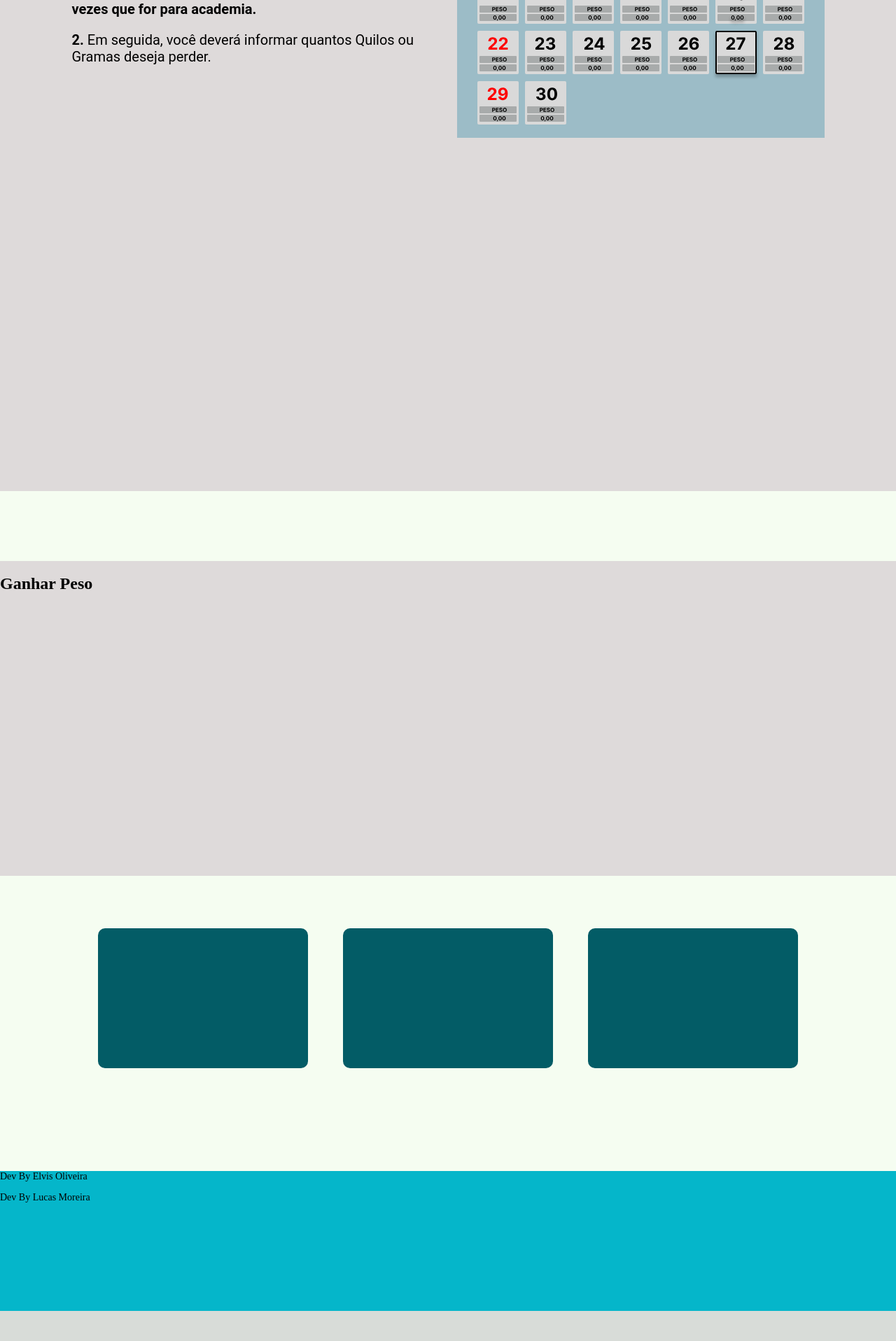
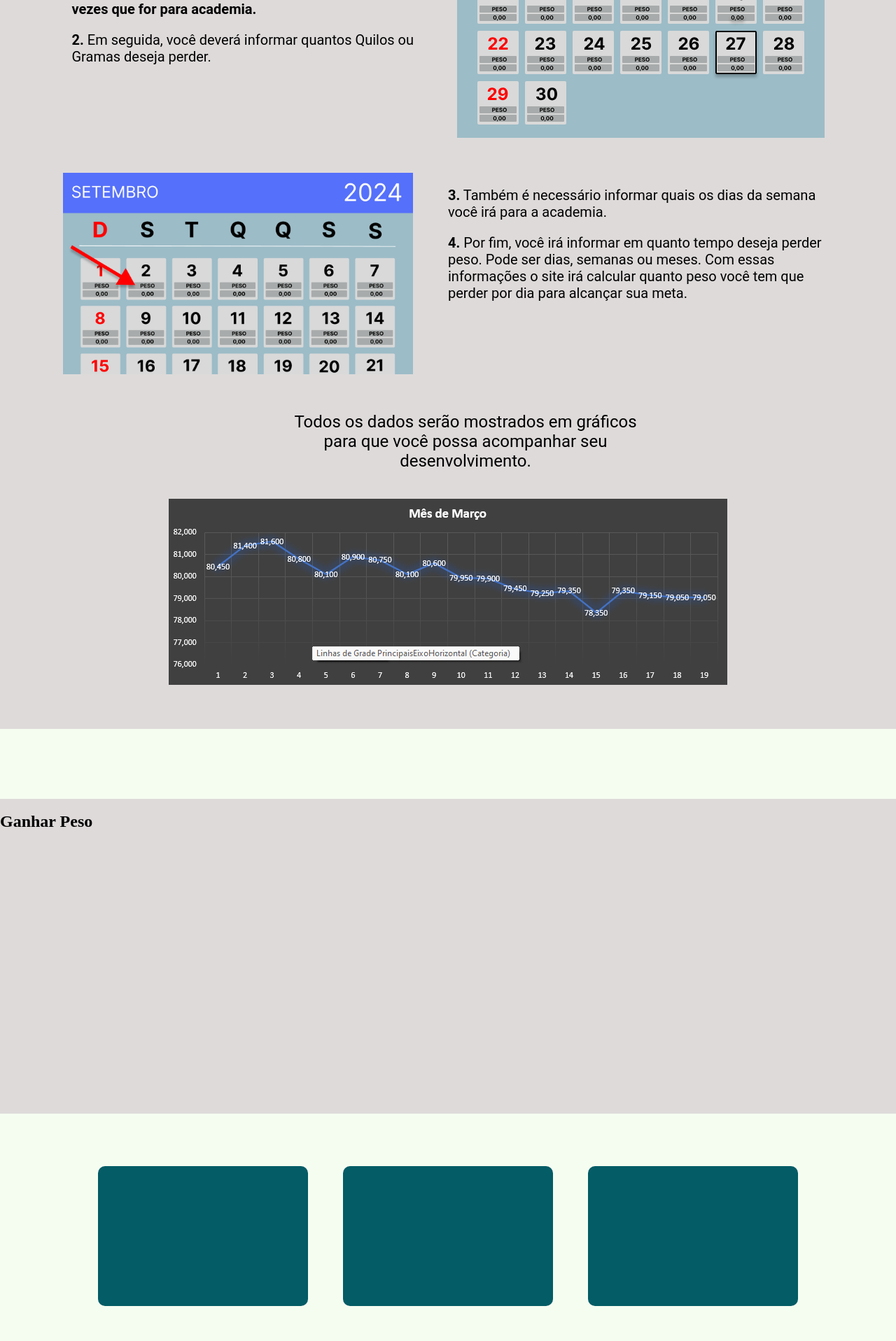
Before and after one commit to elvismota00/pagina_tcc, a PHP site: page / in a window 1280 px wide. Shown: the part 1840-3757 px from the top of the page at 70% size. Before the commit the page ends 3714 px from the top, so only its background shows below. Run offline with PHP 8.4, Linux system fonts and the light colour scheme; some web fonts are replaced.

Commit message:
tutorial do quadro 2 finalizado

```diff
--- a/css/style.css
+++ b/css/style.css
@@ -87,7 +87,7 @@ nav ul li a:hover {
 
 /* itens principal da pagina */
 .container {
-    height: 3500px;
+    height: 4500px;
     display: flex;
     flex-direction: column;
     align-items: center;
@@ -212,7 +212,7 @@ nav ul li a:hover {
     flex-direction: column;
     margin: 50px;
     width: 100%;
-    height: 1000px;
+    height: 1340px;
     background-color: #dedada;
     font-family: roboto;
     padding-top: 50px;
@@ -221,6 +221,7 @@ nav ul li a:hover {
 .tut2_1 {
     display: flex;
     justify-content: center;
+    margin-bottom: 50px;
 }
 
 .tut2_1 .tut_text {
@@ -229,7 +230,35 @@ nav ul li a:hover {
     margin-right: 50px;
 }
 
+.tut2_2 {
+    display: flex;
+    justify-content: center;
+    margin-bottom: 30px;
+}
 
+.tut2_2 img {
+    width: 500px;
+}
+
+.tut2_2 .tut_text2 {
+    width: 550px;
+    font-size: 20px;
+    margin-left: 50px;
+}
+
+.tut2_3 {
+    display: flex;
+    flex-direction: column;
+    align-items: center;
+}
+
+.tut2_3 p {
+    width: 500px;
+    font-size: 24px;
+    margin-left: 50px;
+    text-align: center;
+    margin-bottom: 40px;
+}
 
 /* terceiro quadro de tutorial */
 .tutorial3 {
--- a/index.html
+++ b/index.html
@@ -79,6 +79,20 @@
                     </div>
 
                     <div class="tut2_2">
+                        <img src="/imagens/calendario_local.png" alt="">
+
+                        <div class="tut_text2">
+                            <p><b>3.</b>	Também é necessário informar quais os dias da semana você irá para a academia.
+                            </p>
+
+                            <p><b>4.</b>	Por fim, você irá informar em quanto tempo deseja perder peso. Pode ser dias, semanas ou meses. Com essas informações o site irá calcular quanto peso você tem que perder por dia para alcançar sua meta.</p>
+                        </div>
+                    </div>
+
+                    <div class="tut2_3">
+                        <p>Todos os dados serão mostrados em gráficos para que você possa acompanhar seu desenvolvimento.</p>
+
+                        <img src="/imagens/grafico1.png" alt="">
 
                     </div>
                 </div>
```
